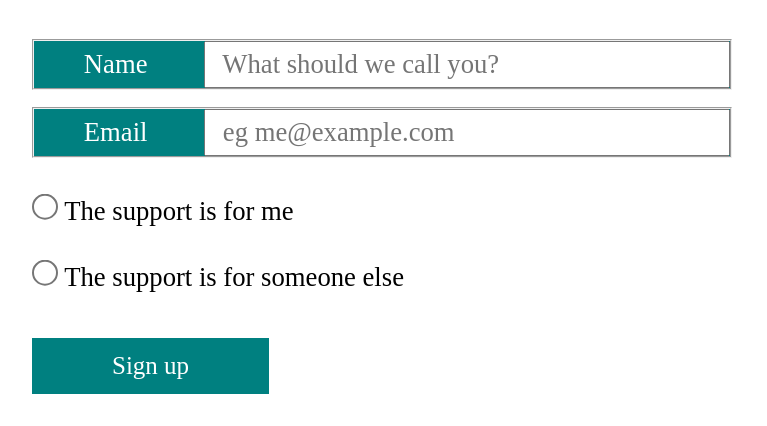
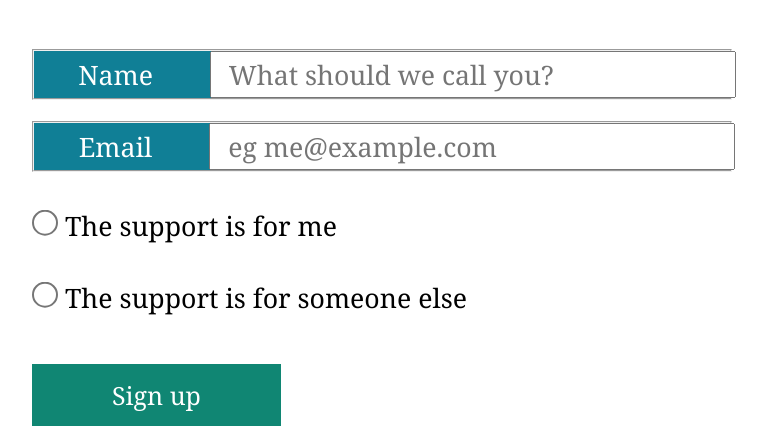
Before and after one commit to katiep28/eccoo-frontend-dev-test, a website: page views/page-frontend.html in a window 1280 px wide. Shown: the part 405-831 px from the top of the page, without its empty margins (258-1025 px from the left). Before the commit the page ends 800 px from the top, so only its background shows below. Drawn offline with nearby package versions, Linux system fonts and the light colour scheme; files that its build step writes are made by us from their sources; files whose address does not match are found by name.

Commit message:
tweaking the fonts

```diff
--- a/public/style.css
+++ b/public/style.css
@@ -3,13 +3,12 @@
   padding: 0;
 }
 
-body, input, button {
-  font-family: 'Times New Roman', Times, serif;
-  font-size: 12pt;
+body, input, button, nav {
+  font-family: Georgia, serif;
+    font-size: 12pt;
 }
 
 body > * {
-  /* max-width: 520px; */
   max-width:700px;
   margin-left: auto;
   margin-right: auto;
@@ -19,10 +18,12 @@ nav ol {
   list-style: none;
   padding: 0;
   display: flex;
+  color: black;
 }
 
 nav ol > li {
   padding-right: 1em;
+  color: black;
   font-size: 23pt;
 }
 /* Formatting for Input boxes */
@@ -30,7 +31,7 @@ nav ol > li {
   font-size: 20pt;
   color: white;
   text-align: center;
-  background-color: teal;
+  background-color: rgb(16,127,150);
   left: 100px;
    height: 50px;
 }
@@ -54,7 +55,7 @@ nav ol > li {
 }
 
 button {
-  background-color: teal;
+  background-color: rgb(16,134,115);
   border: none;
   color: white;
   padding: 14px 80px;
```
